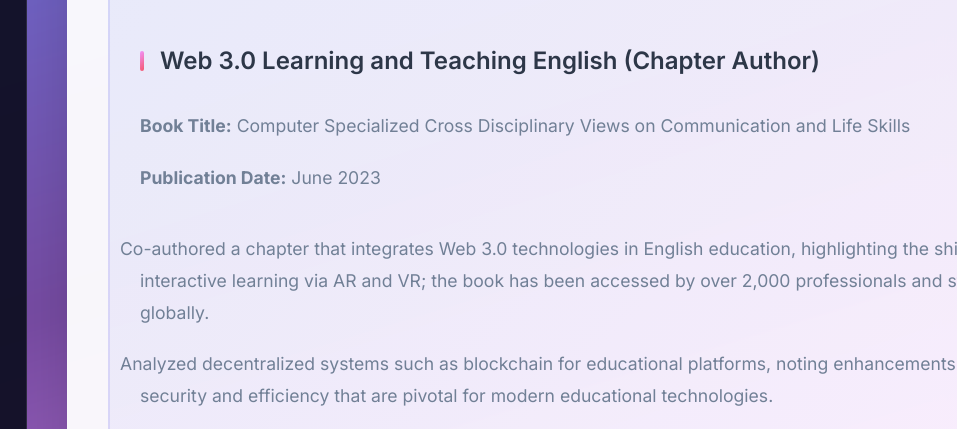
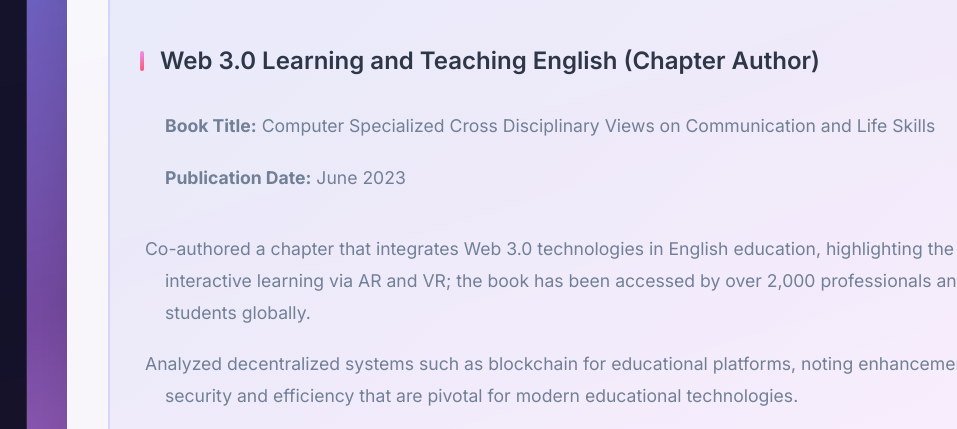
Before and after one commit to jeevanba273/PERSONAL-WEBSITE, a plain HTML site: page publications.html in a window 1280 px wide. Shown: the part 312-741 px from the top of the page, 323-1280 px from the left. Drawn offline with Linux system fonts and the light colour scheme.

Commit message:
Fix Publications Text Alignment While Keeping Red Lines

```diff
--- a/publications.html
+++ b/publications.html
@@ -377,7 +377,7 @@
       /* Enhanced hanging indent with better spacing */
       .hanging-indent {
         margin: 0 0 15px 0;
-        padding-left: 40px; /* Increased from 30px to 40px */
+        padding-left: 50px; /* Increased from 40px to 50px for more space */
         text-indent: -20px;
         position: relative;
         transition: all 0.3s ease;
@@ -388,7 +388,7 @@
         color: var(--primary-color);
         font-weight: bold;
         position: absolute;
-        left: 10px; /* Moved from 0 to 10px to create more space */
+        left: 20px; /* Moved from 10px to 20px to create even more space */
         top: 0;
         transition: all 0.3s ease;
       }
@@ -435,15 +435,6 @@
         transform: translateY(-5px);
         box-shadow: 0 20px 40px rgba(102, 126, 234, 0.2);
         border-color: rgba(102, 126, 234, 0.4);
-      }
-
-      /* Override paragraph styling inside publication highlight */
-      .publication-highlight p {
-        padding-left: 0; /* Remove left padding for publication highlight paragraphs */
-      }
-
-      .publication-highlight p::before {
-        display: none; /* Hide the red line for publication highlight paragraphs */
       }
 
       /* Scroll animations */
```
